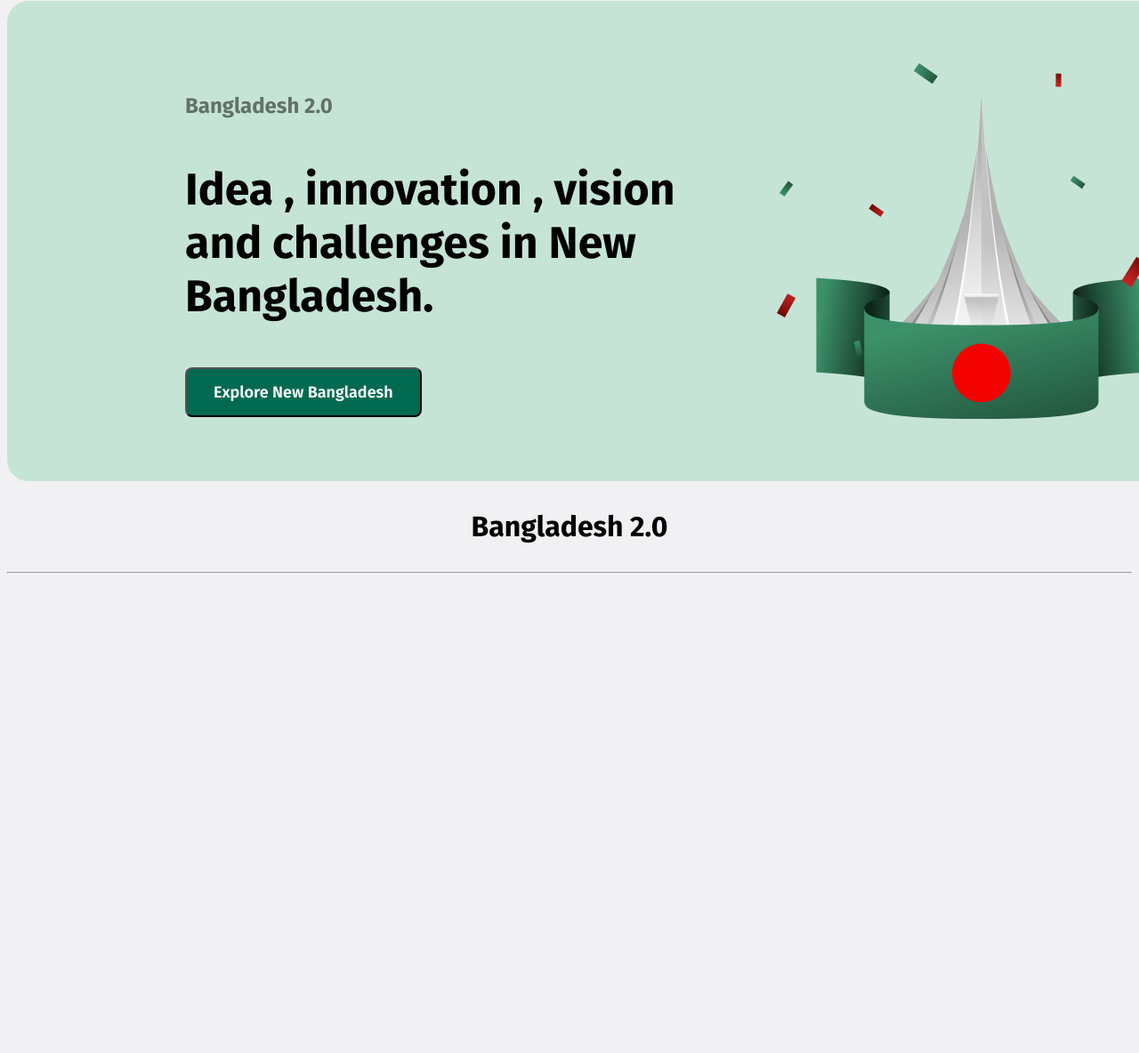
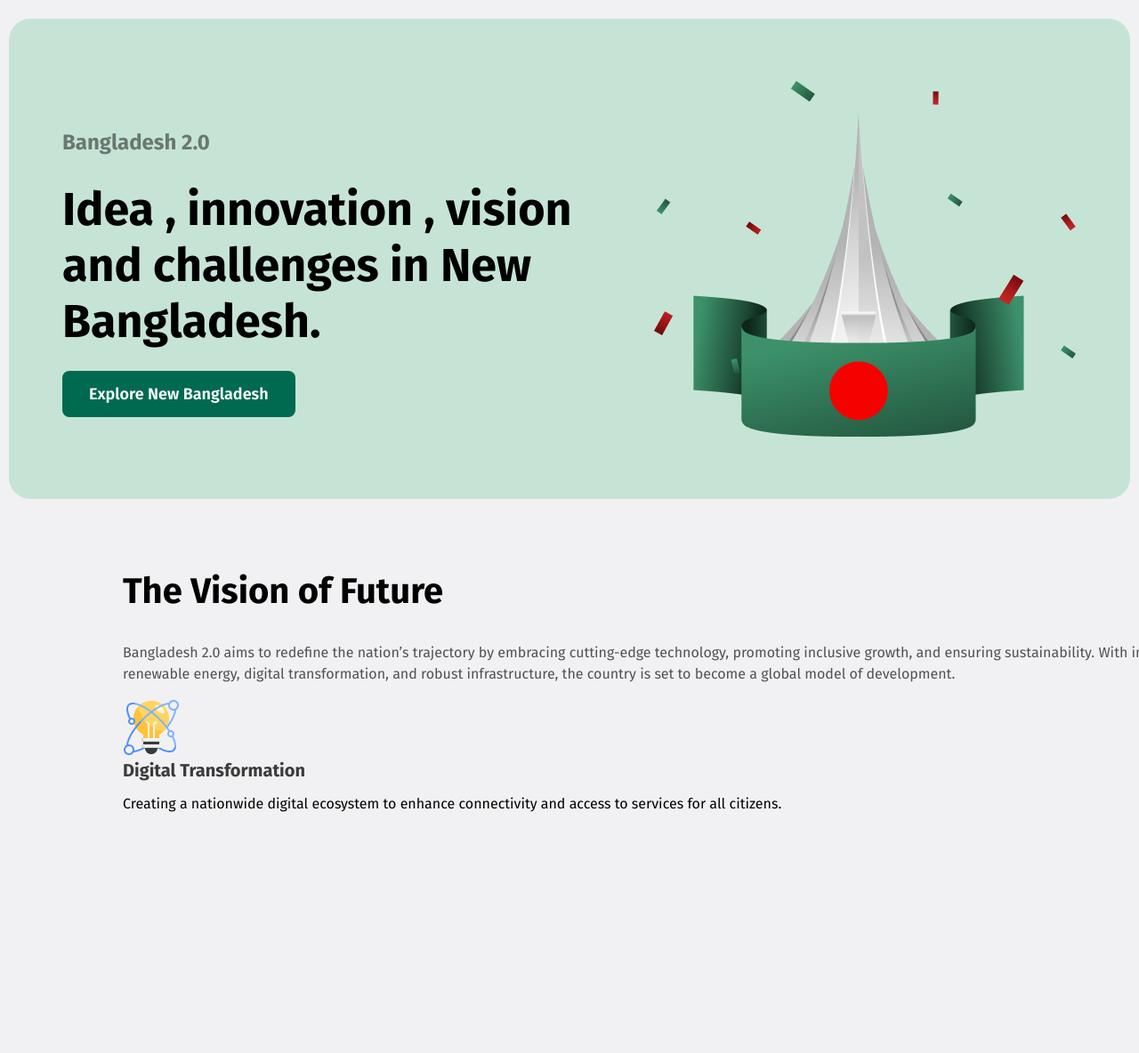
Before and after one commit to lavlu39/assignment-1, a plain HTML site: page index.html in a window 1280 px wide. Shown: the part 98-1282 px from the top of the page at 89% size. Before the commit the page ends 800 px from the top, so only its background shows below. Drawn offline with Linux system fonts and the light colour scheme.

Commit message:
added card section

```diff
--- a/index.html
+++ b/index.html
@@ -23,11 +23,34 @@
         <p class="banner-discription">Idea , innovation ,
             vision and challenges in New Bangladesh.
         </p>
-            <button class="btn-primary1">Explore New Bangladesh</button>
+        <a href=""><button class="btn-primary1">Explore New Bangladesh</button></a>
     </div>
     <img src="assets/hero.png" alt="">
 </div>
     </header>
+<!-- card vision of future -->
+<section id="card-vison">
+    <div>
+    <div class="head-card">
+    <h2 class="card-title">The Vision of Future</h2>
+    <p class="card-discription">Bangladesh 2.0 aims to redefine the nation’s trajectory by embracing cutting-edge technology, promoting inclusive growth, and ensuring sustainability. With initiatives in renewable energy, digital transformation, and robust infrastructure, the country is set to become a global model of development.</p>
+</div>
+</div>
+<div>
+    <div class="second-card">
+        <div>
+             <img src="assets/card-icon.png" alt="">
+             </div>
+             <div>
+                <span class="card-title1">Digital Transformation</span>
+                <p>Creating a nationwide digital ecosystem to enhance connectivity and access to services for all citizens.</p>
+            </div>
+        </div>
+    </div>
+</div>
+</section>
+</section>
+
 </body>
 <footer>
     <section>
--- a/styles/style.css
+++ b/styles/style.css
@@ -19,12 +19,13 @@ nav{
 display: flex;
 align-items: center;
 justify-content: space-between;
+margin-bottom: 20px;
 }
 .nav-title{
     color: #0E0E0E;
     font-weight: bold;
     font-size: 32px;
-    margin-left: 160px;
+    margin-left: 130px;
 
 }
 nav ul li{
@@ -33,13 +34,16 @@ nav ul li{
 }
 .btn-primary{
     font-family: "Fira Sans", serif;
-    margin-right: 160px;
+    margin-right: 130px;
     color: #006A50;
     border-color: #006A50 ;
     border-radius: 8px;
     padding: 15px 30px;
     font-size: 18px;
     font-weight: 600;
+}
+.btn-primary:hover{
+     background-color: orangered;
 
 }
 ul li a{
@@ -51,22 +55,28 @@ ul li a{
 .banner{
     display: flex;
     background-color: #C6E4D6;
-    justify-content: space-between;
-    padding: 0 35px 0 200px;
     align-items: center;
-    gap: 90px;
+    gap: 64px;
     border-radius: 24px;
-    width: 1140px;
+    width: 1260px;
     height: 540px;
-    margin: 0 auto;
+    margin: auto;
 
 }
-
+.banner-content{
+   margin-left: 60px;
+   width: 660px;
+}
+.banner img{
+margin-right: 60px;
+}
 .sub-title{
     font-size: 24px;
+    color: #0E0E0E;
     opacity: 50%;
+    margin-bottom: 30px;
 }
-.btn-primary1{
+.btn-primary1 {
     font-family: "Fira Sans", serif;
     color: #FFFFFF;
     background-color: #006A50;
@@ -74,10 +84,44 @@ ul li a{
     padding: 15px 30px;
     font-size: 18px;
     font-weight: 600;
-    stroke: none;
-}.banner-discription{
-    font-size: 50px;
+    border: none;
+
+}
+.btn-primary1:hover{
+background-color: orangered;
+}
+
+.banner-discription{
+    font-size: 52px;
     font-weight: 700;
+    margin-bottom: 24px;
+    margin-top: 16px;
+}
+
+/* card vision style */
+#card-vison{
+    align-items: center;
+    border-radius: 24px;
+    width: 1260px;
+    height: 540px;
+    margin: 80px 130px;
+}
+.card-title{
+    font-family: "Fira Sans", serif;
+    font-weight: bold;
+    font-size: 40px;
+}
+.card-discription{
+    color: #0E0E0E;
+    line-height: 24px;
+    opacity: 70%;
+}
+.card-title1{
+    font-weight: bold;
+    font-size: 20px;
+    opacity: 80%;
+    font-family: "Fira Sans", serif;
+    color: #0E0E0E;
 }
 /* footer style */
 .footer-design{
```
